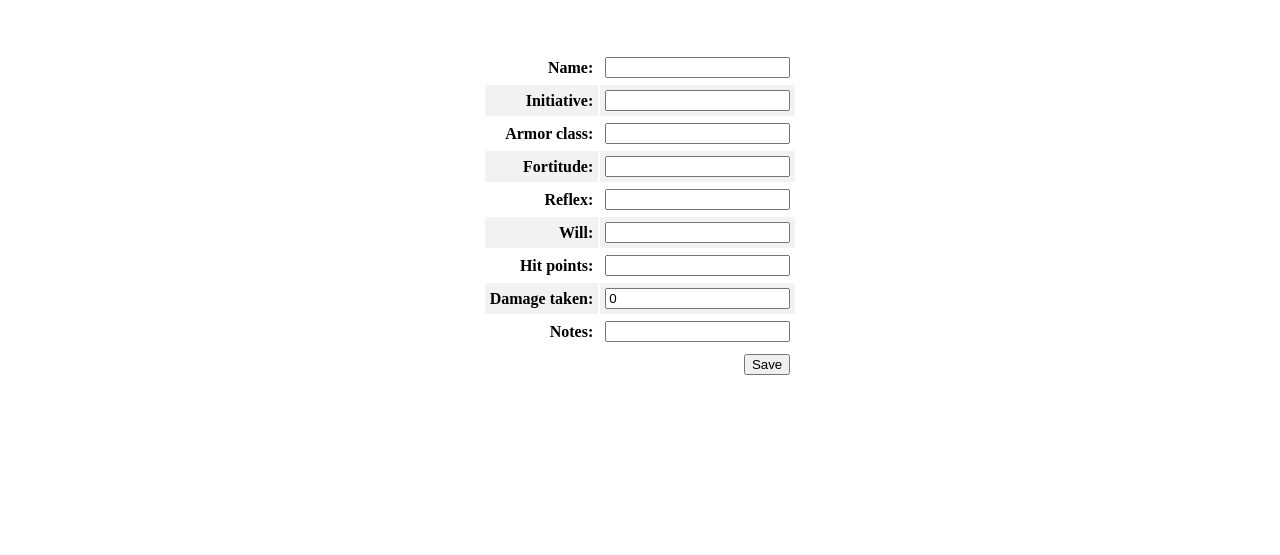
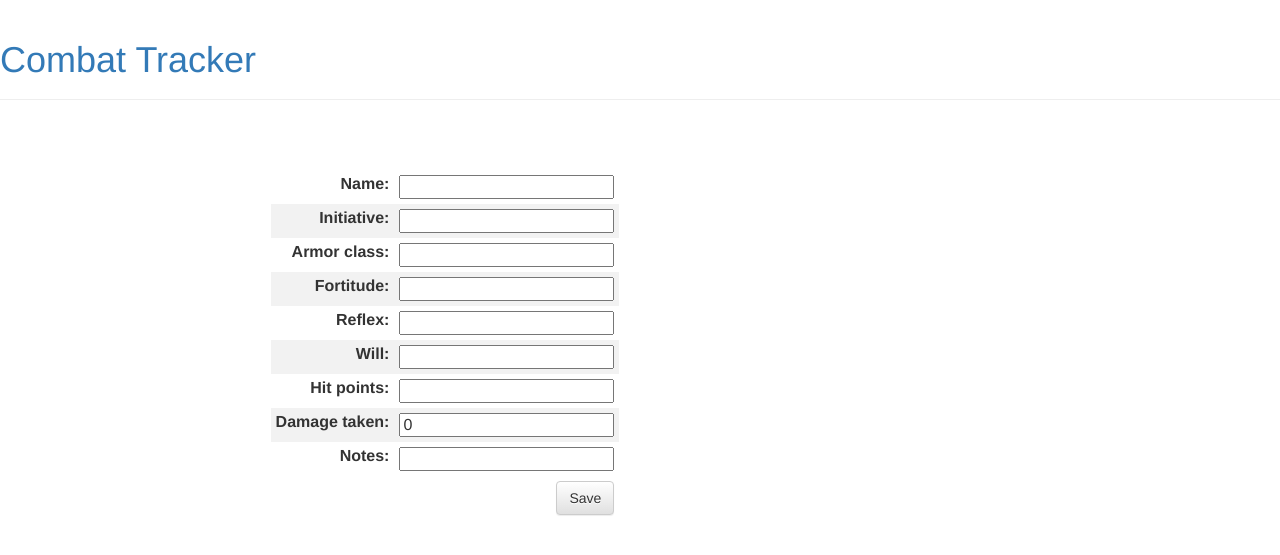
Before and after one commit to jmtaysom/combat, a Django app: template initiative/templates/initiative/update.html in a window 1280 px wide. Shown: the top 555 px of the page. Run offline with Django 3.2, Linux system fonts and the light colour scheme; the template is opened without the code that fills it: values that come from a table or form of the project are taken from there, others are empty; some libraries are stand-ins or nearby versions.

Commit message:
set up base html page

```diff
--- a/combat/urls.py
+++ b/combat/urls.py
@@ -18,5 +18,5 @@ from django.contrib import admin
 
 urlpatterns = [
     url(r'^admin/', admin.site.urls),
-    url(r'^initiative/', include('initiative.urls', namespace='initiative')),
+    url(r'', include('initiative.urls', namespace='initiative')),
 ]
--- /dev/null
+++ b/initiative/templates/initiative/base.html
@@ -0,0 +1,24 @@
+{% load staticfiles %}
+{% load static %}
+<html>
+    <head>
+        <title>Combat Tracker</title>
+        <link rel="stylesheet" href="//maxcdn.bootstrapcdn.com/bootstrap/3.2.0/css/bootstrap.min.css">
+        <link rel="stylesheet" href="//maxcdn.bootstrapcdn.com/bootstrap/3.2.0/css/bootstrap-theme.min.css">
+        <link href='//fonts.googleapis.com/css?family=Lobster&subset=latin,latin-ext' rel='stylesheet' type='text/css'>
+        <link rel="stylesheet" href="{% static 'initiative/styles.css' %}">
+    </head>
+    <body>
+        <div class="page-header">
+            <h1><a href="/">Combat Tracker</a></h1>
+        </div>
+        <div class="content container">
+            <div class="row">
+                <div class="col-md-8">
+                {% block content %}
+                {% endblock %}
+                </div>
+            </div>
+        </div>
+    </body>
+</html>
--- a/initiative/templates/initiative/update.html
+++ b/initiative/templates/initiative/update.html
@@ -1,5 +1,4 @@
-{% load static %}
-<link rel="stylesheet" type="text/css" href="{% static 'initiative/styles.css' %}" />
+{% extends 'initiative/base.html' %}
 
 {% block content %}
     <form method="POST" class="post-form">
```
Also changed, not shown: initiative/templates/initiative/character.html (+5 -6 lines), initiative/templates/initiative/index.html (+6 -2 lines).
